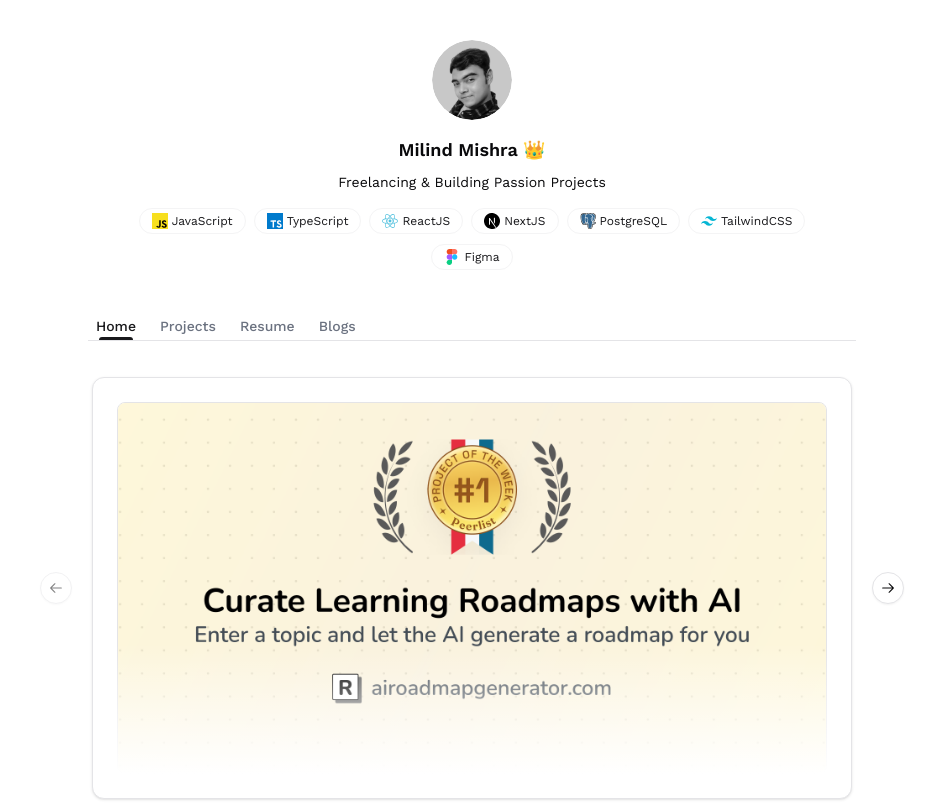
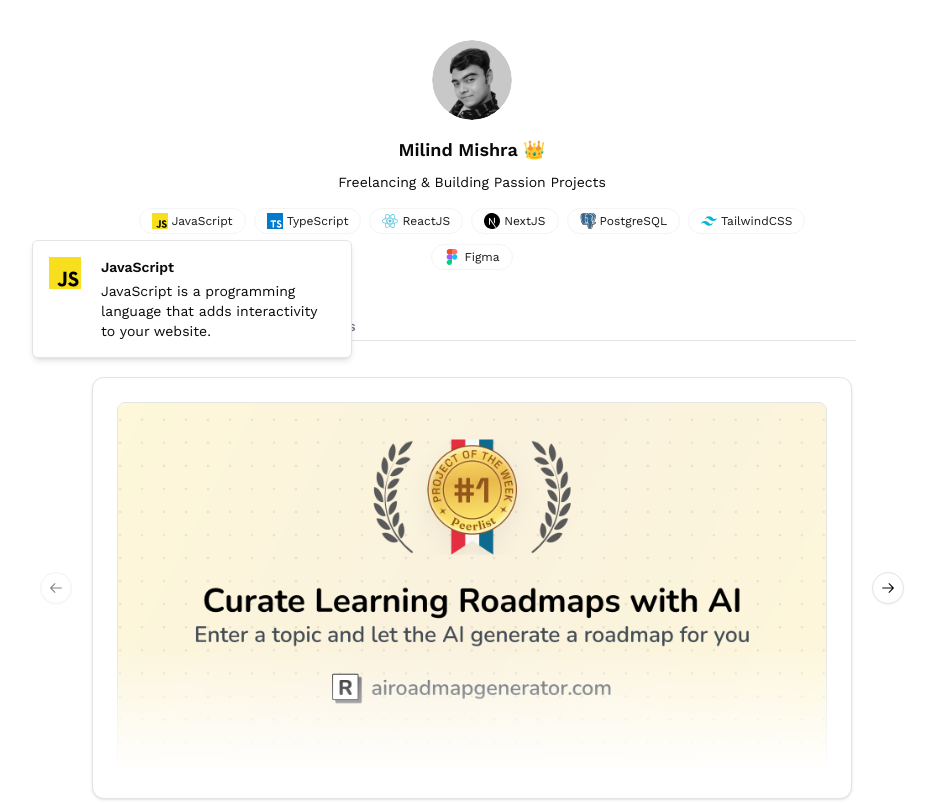
Before and after one commit to thatbeautifuldream/milindmishra.com.old, a Next.js app: page / in a window 1280 px wide. Both pictures are taken after a click on the button "JavaScript". Shown: the whole page, without its empty margins (168-1103 px from the left). Built offline with nearby package versions, Linux system fonts and the light colour scheme.

Commit message:
📦 NEW: add skill hover cards

```diff
--- a/package.json
+++ b/package.json
@@ -10,6 +10,7 @@
     "start": "next start"
   },
   "dependencies": {
+    "@radix-ui/react-hover-card": "^1.0.7",
     "@radix-ui/react-icons": "^1.3.0",
     "@radix-ui/react-slot": "^1.0.2",
     "@t3-oss/env-nextjs": "^0.10.1",
--- a/src/components/skill-pills.tsx
+++ b/src/components/skill-pills.tsx
@@ -1,30 +1,67 @@
 import Image from "next/image";
 import React from "react";
-import { skills } from "~/lib/data";
+import { type Skill, skills } from "~/lib/data";
 
-const SkillPills = () => {
+import {
+  HoverCard,
+  HoverCardContent,
+  HoverCardTrigger,
+} from "~/components/ui/hover-card";
+
+export default function SkillPills() {
   return (
     <div className="hide-scrollbar flex w-full items-center gap-2 overflow-x-auto sm:flex-wrap sm:justify-center sm:overflow-x-hidden">
       {skills.map((skill, index) => (
-        <div key={index} className="flex-shrink-0">
+        <SkillHover key={index} skill={skill}>
+          <div className="flex-shrink-0">
             <button type="button">
-            <span className="text-primary border-secondary hover:bg-secondary inline-flex items-center justify-between rounded-full border bg-white px-3 py-0.5 text-xs capitalize">
+              <span className="inline-flex items-center justify-between rounded-full border border-secondary bg-white px-3 py-0.5 text-xs capitalize text-primary hover:bg-secondary">
                 <Image
-                src={skill.src}
-                alt={skill.alt}
+                  src={skill?.src}
+                  alt={skill?.alt}
                   width="16"
                   height="16"
                   className="mr-1 h-[16px] w-[16px] object-cover"
                 />
                 <span className="capitalize leading-5 lg:inline">
-                {skill.label}
+                  {skill?.label}
                 </span>
               </span>
             </button>
           </div>
+        </SkillHover>
       ))}
     </div>
   );
-};
+}
 
-export default SkillPills;
+function SkillHover({
+  children,
+  skill,
+}: {
+  children: React.ReactNode;
+  skill: Skill;
+}) {
+  return (
+    <HoverCard>
+      <HoverCardTrigger asChild>{children}</HoverCardTrigger>
+      <HoverCardContent className="w-80">
+        <div className="flex justify-between space-x-4">
+          <Image
+            src={skill?.src}
+            alt={skill?.alt}
+            width="32"
+            height="32"
+            className="mr-1 h-[32px] w-[32px] object-cover"
+          />
+          <div className="space-y-1">
+            <h4 className="text-sm font-semibold">{skill?.label}</h4>
+            <p className="text-sm">
+              {skill?.description ?? "No description available."}
+            </p>
+          </div>
+        </div>
+      </HoverCardContent>
+    </HoverCard>
+  );
+}
--- /dev/null
+++ b/src/components/ui/hover-card.tsx
@@ -0,0 +1,29 @@
+"use client"
+
+import * as React from "react"
+import * as HoverCardPrimitive from "@radix-ui/react-hover-card"
+
+import { cn } from "~/lib/utils"
+
+const HoverCard = HoverCardPrimitive.Root
+
+const HoverCardTrigger = HoverCardPrimitive.Trigger
+
+const HoverCardContent = React.forwardRef<
+  React.ElementRef<typeof HoverCardPrimitive.Content>,
+  React.ComponentPropsWithoutRef<typeof HoverCardPrimitive.Content>
+>(({ className, align = "center", sideOffset = 4, ...props }, ref) => (
+  <HoverCardPrimitive.Content
+    ref={ref}
+    align={align}
+    sideOffset={sideOffset}
+    className={cn(
+      "z-50 w-64 rounded-md border bg-popover p-4 text-popover-foreground shadow-md outline-none data-[state=open]:animate-in data-[state=closed]:animate-out data-[state=closed]:fade-out-0 data-[state=open]:fade-in-0 data-[state=closed]:zoom-out-95 data-[state=open]:zoom-in-95 data-[side=bottom]:slide-in-from-top-2 data-[side=left]:slide-in-from-right-2 data-[side=right]:slide-in-from-left-2 data-[side=top]:slide-in-from-bottom-2",
+      className
+    )}
+    {...props}
+  />
+))
+HoverCardContent.displayName = HoverCardPrimitive.Content.displayName
+
+export { HoverCard, HoverCardTrigger, HoverCardContent }
--- a/src/lib/data.ts
+++ b/src/lib/data.ts
@@ -1,4 +1,4 @@
-type Project = {
+export type Project = {
   title: string;
   coverImage: string;
   url: string;
@@ -24,10 +24,11 @@
   },
 ];
 
-type Skill = {
+export type Skill = {
   src: string;
   alt: string;
   label: string;
+  description: string;
 };
 
 export const skills: Skill[] = [
@@ -35,35 +36,49 @@
     src: "/assets/tool_icons/javascript.svg",
     alt: "JavaScript icon",
     label: "JavaScript",
+    description:
+      "JavaScript is a programming language that adds interactivity to your website.",
   },
   {
     src: "/assets/tool_icons/typescript.svg",
     alt: "TypeScript icon",
     label: "TypeScript",
+    description:
+      "TypeScript is a superset of JavaScript that adds static types to your code.",
   },
   {
     src: "/assets/tool_icons/reactjs.svg",
     alt: "ReactJS icon",
     label: "ReactJS",
+    description:
+      "ReactJS is a JavaScript library for building user interfaces.",
   },
   {
     src: "/assets/tool_icons/nextjs.svg",
     alt: "NextJS icon",
     label: "NextJS",
+    description:
+      "NextJS is a React framework for building server-side rendered applications.",
   },
   {
     src: "/assets/tool_icons/postgresql.svg",
     alt: "PostgreSQL icon",
     label: "PostgreSQL",
+    description:
+      "PostgreSQL is a powerful, open-source object-relational database system.",
   },
   {
     src: "/assets/tool_icons/tailwindcss.svg",
     alt: "TailwindCSS icon",
     label: "TailwindCSS",
+    description:
+      "TailwindCSS is a utility-first CSS framework for building custom designs.",
   },
   {
     src: "/assets/tool_icons/figma.svg",
     alt: "Figma icon",
     label: "Figma",
+    description:
+      "Figma is a web-based design tool that allows for real-time collaboration.",
   },
 ];
```
Also changed, not shown: 1 other file (tests, documents, lock files or other folders). Lines whose indentation alone changed are shown as unchanged.
